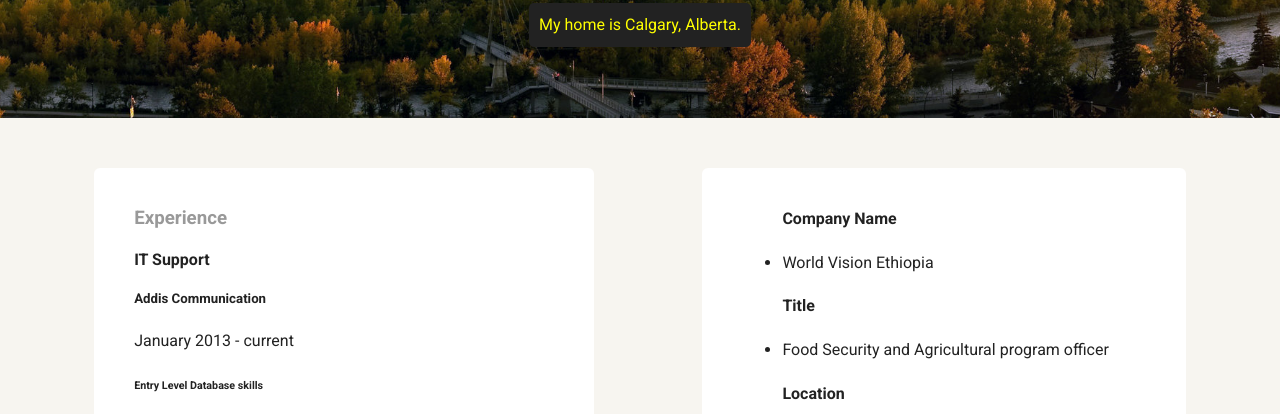
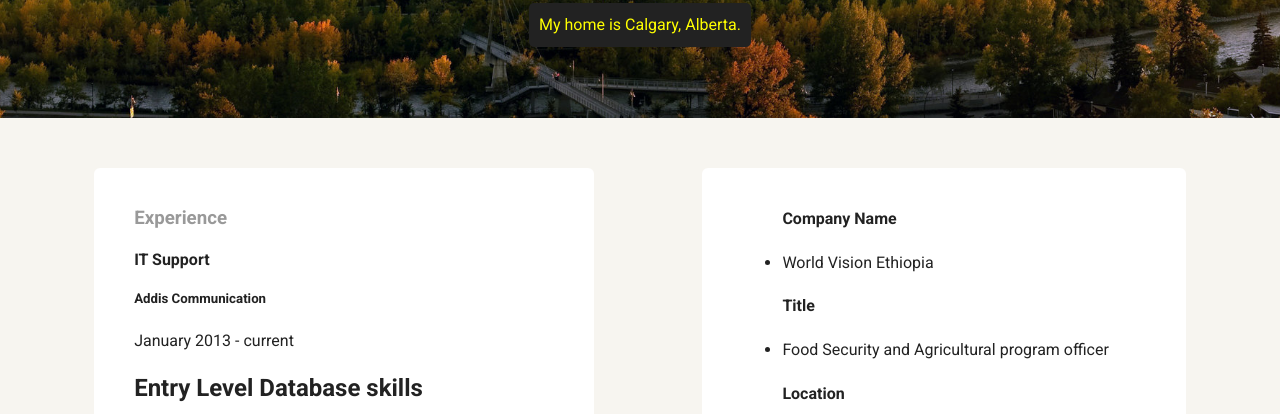
Before and after one commit to ashenafiashebo/portfolio_ashenafi, a plain HTML site: page experience.html in a window 1280 px wide. Shown: the part 352-766 px from the top of the page. Drawn offline with Linux system fonts and the light colour scheme; a web font is replaced by a local one.

Commit message:
Update experience.html

```diff
--- a/experience.html
+++ b/experience.html
@@ -29,7 +29,7 @@
         <h4>IT Support</h4>
         <h5>Addis Communication</h5>
         <p>January 2013 - current</p>
-        <h6>Entry Level Database skills</h6>
+        <h2>Entry Level Database skills</h2>
       <ul>
         <li>
          <p>Installing, configuring, updating; SQL server</p>
```
